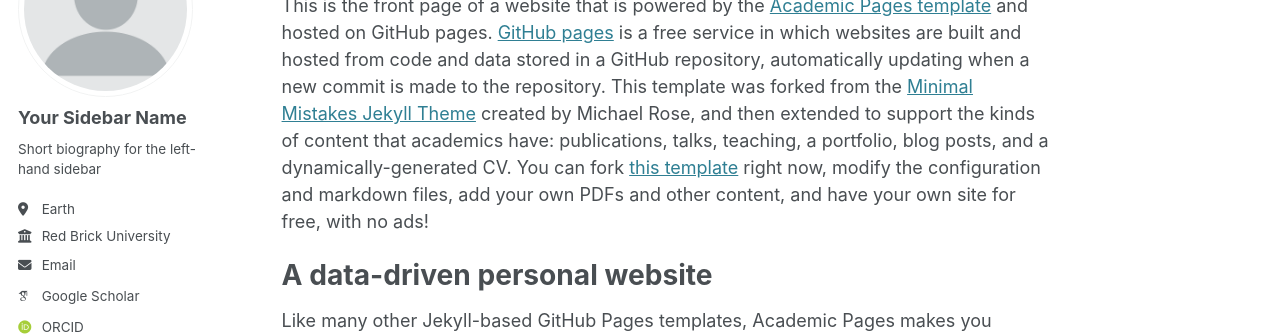
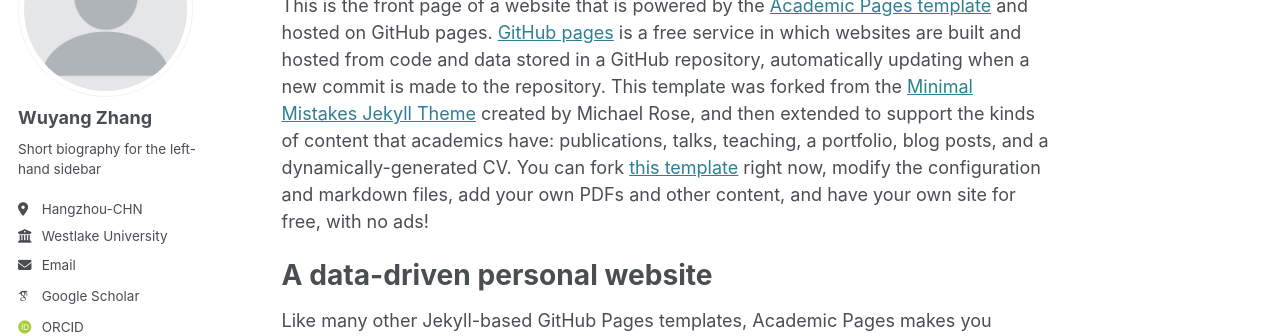
Before and after one commit to hardearnedmoneysniper/hardearnedmoneysniper.github.io, a Jekyll site: the page built from _pages/about.md, in a window 1280 px wide. Shown: the part 184-520 px from the top of the page. Built offline with Jekyll 4.4.1, drawn with Linux system fonts in a browser that asks for light colours; some web fonts are replaced.

Commit message:
Update author information in _config.yml

```diff
--- a/_config.yml
+++ b/_config.yml
@@ -23,11 +23,11 @@ repository               : "academicpages/academicpages.github.io"
 author:
   # Biographic information
   avatar           : "profile.png"
-  name             : "Your Sidebar Name"
-  pronouns         : # example: "she/her"
+  name             : "Wuyang Zhang"
+  pronouns         : # example: "he/his"
   bio              : "Short biography for the left-hand sidebar"
-  location         : "Earth"
-  employer         : "Red Brick University"
+  location         : "Hangzhou-CHN"
+  employer         : "Westlake University"
   uri              : # URL
   email            : "none@example.org"
 
```
